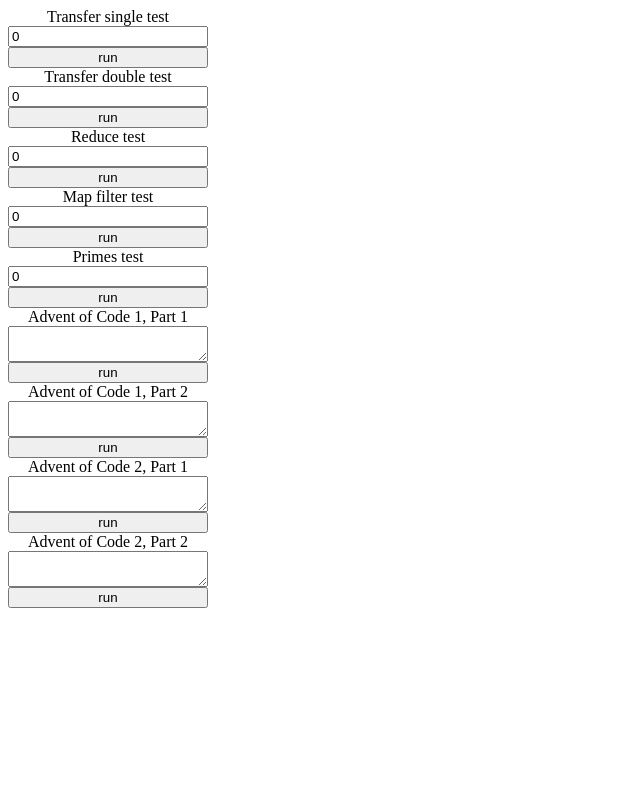
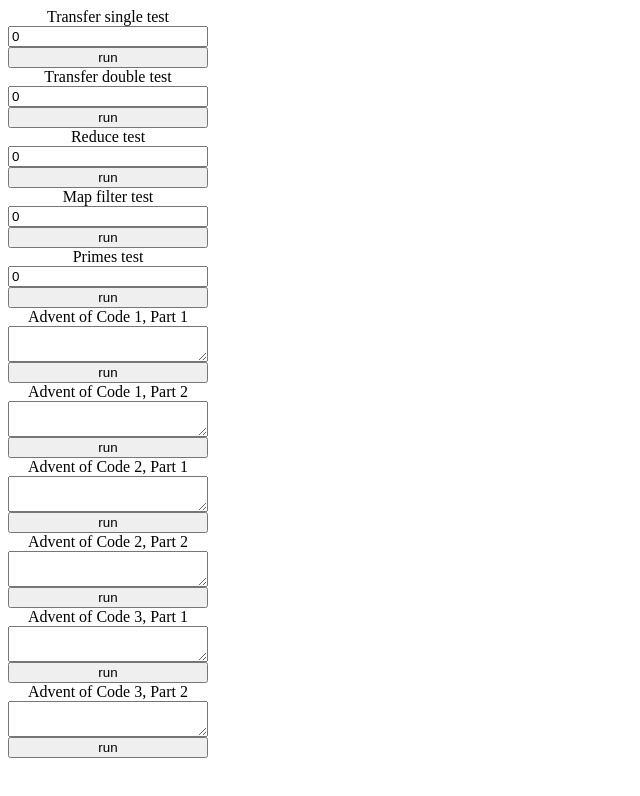
Before and after one commit to mewhhaha/wasm-example, a React app in the folder web/: page / in a window 1280 px wide. Shown: the top 796 px of the page, without its empty margins (0-640 px from the left). Built offline with nearby package versions, Linux system fonts and the light colour scheme; the HTML template or start-up script is replaced by a standard one.

Commit message:
Add advent3

```diff
--- /dev/null
+++ b/web/src/components/Advent3.tsx
@@ -0,0 +1,74 @@
+import React, { useState } from "react";
+import { wasmCrate } from "../helpers/wasm";
+import { Test } from "./Test";
+
+export const Advent3Part1 = () => {
+  const { advent3Part1 } = wasmCrate();
+  const [result, setResult] = useState<null | string>(null);
+  return (
+    <Test
+      inputType="textarea"
+      func={(input) => {
+        let trees: number;
+
+        const js = () => {
+          const carta = input.split(/\r?\n/);
+
+          const width = carta[0].length;
+          const slope = [3, 1];
+          const coordinates = [0, 0];
+          let trees = 0;
+          while (coordinates[1] < carta.length) {
+            if (carta[coordinates[0] % width][coordinates[1]] === "#") {
+              trees++;
+            }
+
+            coordinates[0] += slope[0];
+            coordinates[1] += slope[1];
+          }
+
+          return trees;
+        };
+
+        const wasm = () => {
+          trees = advent3Part1(input);
+        };
+
+        const after = () => {
+          setResult(trees.toString());
+        };
+
+        return [js, wasm, after];
+      }}
+      label="Advent of Code 3, Part 1"
+      result={result}
+    />
+  );
+};
+
+export const Advent3Part2 = () => {
+  const { advent3Part2 } = wasmCrate();
+  const [result, setResult] = useState<null | string>(null);
+  return (
+    <Test
+      inputType="textarea"
+      func={(input) => {
+        let trees: number;
+
+        const js = null;
+
+        const wasm = () => {
+          trees = advent3Part2(input);
+        };
+
+        const after = () => {
+          setResult(trees.toString());
+        };
+
+        return [js, wasm, after];
+      }}
+      label="Advent of Code 3, Part 2"
+      result={result}
+    />
+  );
+};
--- a/web/src/components/Test.tsx
+++ b/web/src/components/Test.tsx
@@ -20,7 +20,7 @@
 
 type TestProps = {
   label: string;
-  func: (input: string) => [() => void, () => void, (() => void)?];
+  func: (input: string) => [(() => void) | null, () => void, (() => void)?];
   result?: null | string;
   inputType: "number" | "text" | "textarea";
 };
@@ -36,7 +36,7 @@
 
   const run = () => {
     const [js, wasm, after] = before(input);
-    const jsTime = benchmark(js);
+    const jsTime = js !== null ? benchmark(js) : -1;
     const wasmTime = benchmark(wasm);
     after?.();
     setTime([jsTime, wasmTime]);
@@ -65,7 +65,7 @@
       <button type="button" onClick={run}>
         run
       </button>
-      <span>{time !== null && `${time[0]}ms (js)`}</span>
+      <span>{time !== null && time[0] >= 0 && `${time[0]}ms (js)`}</span>
       <span>{time !== null && `${time[1]}ms (wasm)`}</span>
       <span>{result !== null && result}</span>
     </form>
--- a/web/src/index.tsx
+++ b/web/src/index.tsx
@@ -11,6 +11,7 @@
   Advent2Part1,
   Advent2Part2,
 } from "./components";
+import { Advent3Part1, Advent3Part2 } from "./components/Advent3";
 
 const appStyle: React.CSSProperties = {
   display: "flex",
@@ -29,6 +30,8 @@
       <Advent1Part2 />
       <Advent2Part1 />
       <Advent2Part2 />
+      <Advent3Part1 />
+      <Advent3Part2 />
     </div>
   );
 };
```
Also changed, not shown: 6 other files (tests, documents, lock files or other folders).
